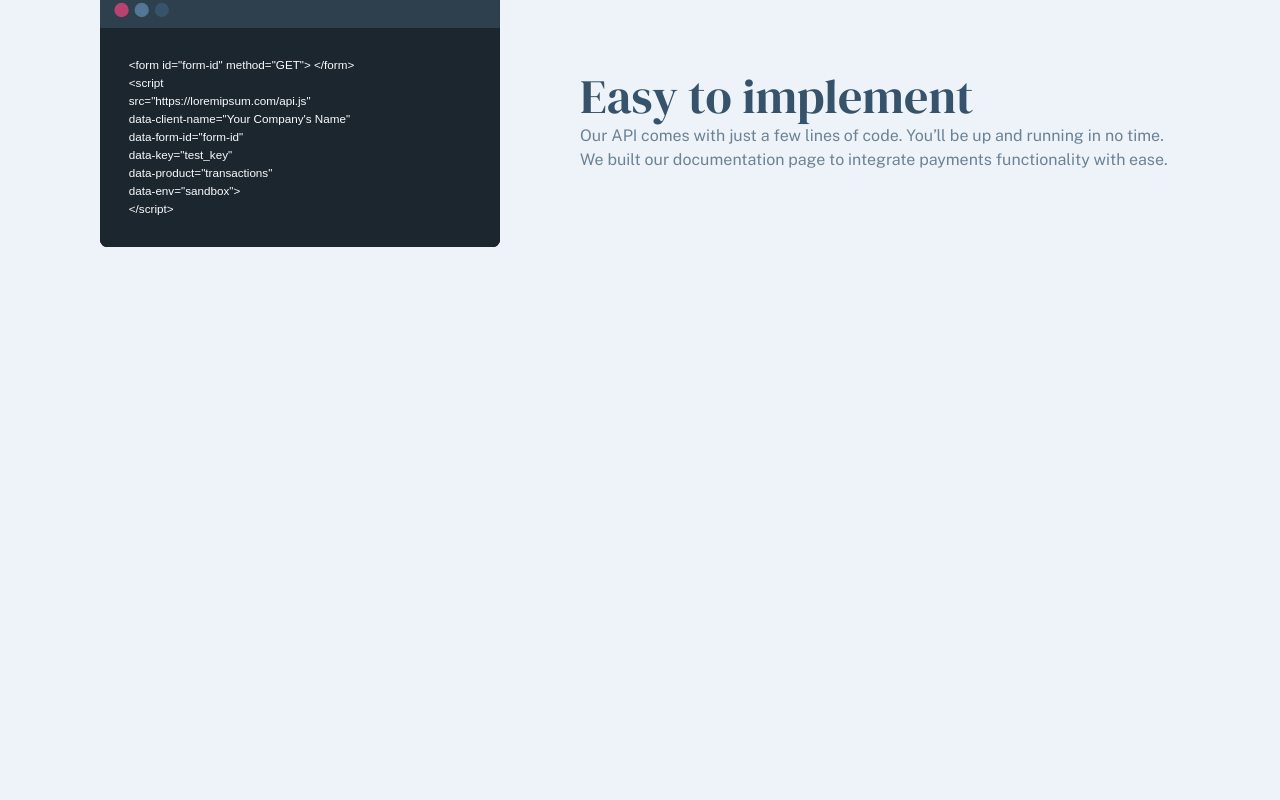
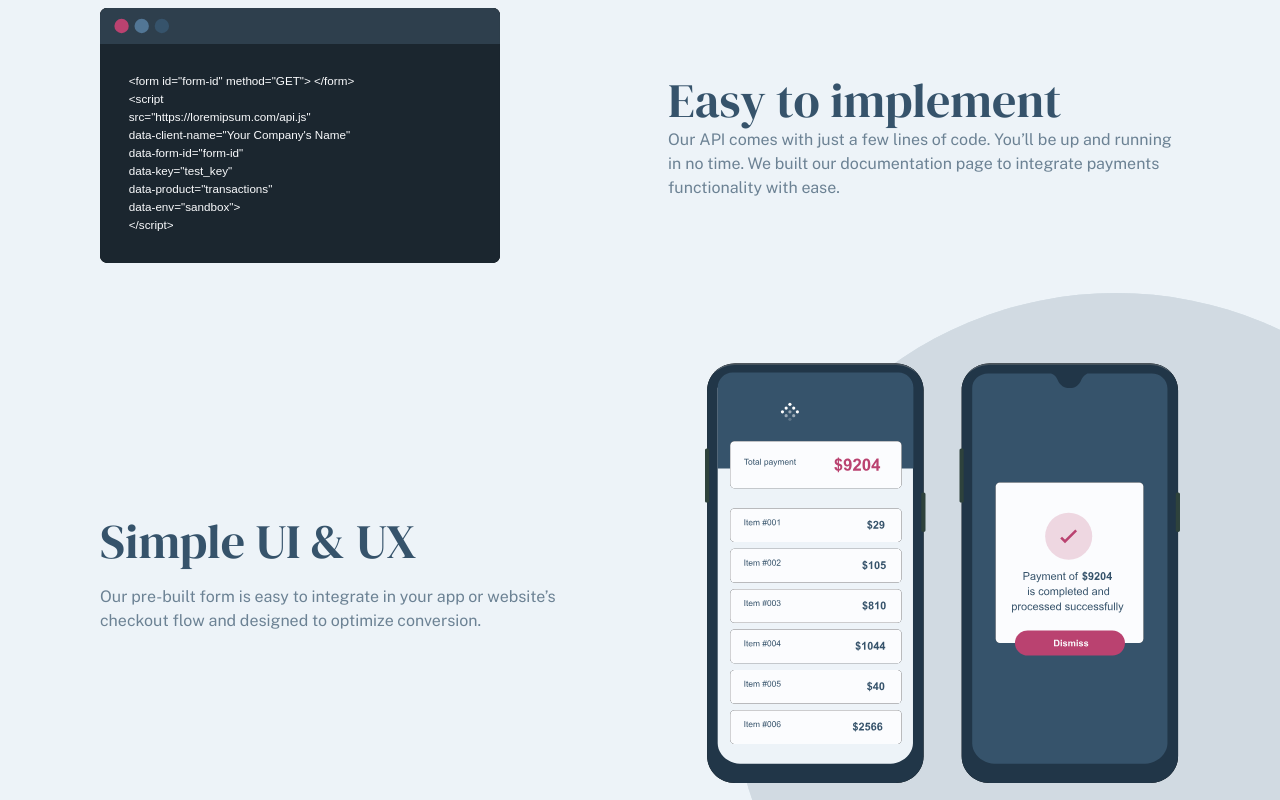
Before and after one commit to d-zucho/payapi, a Next.js app: page / in a window 1280 px wide. Shown: the part 1280-2080 px from the top of the page. Before the commit the page ends 1627 px from the top, so only its background shows below. Built offline with nearby package versions, Linux system fonts and the light colour scheme.

Commit message:
add easy ui section

```diff
--- a/app/page.tsx
+++ b/app/page.tsx
@@ -1,3 +1,4 @@
+import EasyUI from '@/sections/EasyUI'
 import Hero from '@/sections/Hero'
 import Implement from '@/sections/Implement'
 import Partners from '@/sections/Partners'
@@ -8,6 +9,7 @@ export default function Home() {
       <Hero />
       <Partners />
       <Implement />
+      <EasyUI />
     </div>
   )
 }
--- a/components/BgCircle.tsx
+++ b/components/BgCircle.tsx
@@ -1,7 +1,13 @@
+import { cn } from '@/lib/utils'
 import Image from 'next/image'
 import React from 'react'
+import { twMerge } from 'tailwind-merge'
 
-const BgCircle = () => {
+interface Props {
+  classNames?: string
+}
+
+const BgCircle = ({ classNames }: Props) => {
   return (
     <div className=''>
       <Image
@@ -9,7 +15,10 @@ const BgCircle = () => {
         alt='bg'
         width={900}
         height={900}
-        className='absolute -top-1/6 sm:-top-1/6 md:-right-[220px] md:w-[768px] -z-20'
+        className={twMerge(
+          'absolute -top-1/6 sm:-top-1/6 md:-right-[220px] md:w-[768px] -z-20',
+          classNames
+        )}
       />
     </div>
   )
--- a/constants/index.ts
+++ b/constants/index.ts
@@ -6,6 +6,7 @@ import HP from '@/public/shared/desktop/hewlett-packard.svg'
 import Nvidia from '@/public/shared/desktop/nvidia.svg'
 // import ImplementWindow from '@/public/home/desktop/illustration-easy-to-implement.svg'
 import ImplementWindow from '@/public/home/easy-to-implement.svg'
+import UIPhones from '@/public/home/desktop/illustration-simple-ui.svg'
 
 export const NAV_LINKS: TNavlink[] = [
   {
@@ -22,4 +23,13 @@ export const NAV_LINKS: TNavlink[] = [
   },
 ]
 
-export { Tesla, Oracle, Microsoft, Google, HP, Nvidia, ImplementWindow }
+export {
+  Tesla,
+  Oracle,
+  Microsoft,
+  Google,
+  HP,
+  Nvidia,
+  ImplementWindow,
+  UIPhones,
+}
--- /dev/null
+++ b/sections/EasyUI.tsx
@@ -0,0 +1,37 @@
+import BgCircle from '@/components/BgCircle'
+import MaxWidthWrapper from '@/components/MaxWidthWrapper'
+import { UIPhones } from '@/constants'
+import Image from 'next/image'
+
+const EasyUI = () => {
+  return (
+    <section className='mt-20 relative'>
+      <BgCircle classNames='-top-[450px]' />
+      <MaxWidthWrapper>
+        <div
+          id='wrapper'
+          className='flex lg:flex-row flex-col-reverse lg:justify-between gap-10 lg:items-center'
+        >
+          <div className=''>
+            <h2 className='h2 text-my-blue text-center lg:text-left'>
+              Simple UI & UX
+            </h2>
+            <p className='text-my-light-blue text-center lg:text-left mx-auto lg:mx-0 mt-4 max-w-lg'>
+              Our pre-built form is easy to integrate in your app or website’s
+              checkout flow and designed to optimize conversion.{' '}
+            </p>
+          </div>
+          <div className=''>
+            <Image
+              src={UIPhones}
+              alt='Easy UI & UX'
+              className='mx-auto max-lg:w-[350px] w-[475px] lg:mx-0'
+            />
+          </div>
+        </div>
+      </MaxWidthWrapper>
+    </section>
+  )
+}
+
+export default EasyUI
--- a/sections/Implement.tsx
+++ b/sections/Implement.tsx
@@ -7,9 +7,12 @@ const Implement = () => {
   return (
     <section className='my-25'>
       <MaxWidthWrapper>
-        <div id='wrapper' className='lg:flex lg:gap-20 lg:items-center '>
+        <div
+          id='wrapper'
+          className='lg:flex lg:gap-20 lg:items-center lg:justify-between '
+        >
           {/* IMAGE -- START */}
-          <div>
+          <div className=''>
             <Image
               src={ImplementWindow}
               alt='Script'
@@ -22,7 +25,7 @@ const Implement = () => {
             <h2 className='text-my-blue h2 text-center lg:text-left'>
               Easy to implement
             </h2>
-            <p className='text-my-light-blue max-w-prose text-center lg:text-left mx-auto lg:mx-0'>
+            <p className='text-my-light-blue max-w-lg text-center lg:text-left mx-auto lg:mx-0'>
               Our API comes with just a few lines of code. You’ll be up and
               running in no time. We built our documentation page to integrate
               payments functionality with ease.
--- a/sections/Partners.tsx
+++ b/sections/Partners.tsx
@@ -14,7 +14,7 @@ const Partners = () => {
           {/* CONTENT -- START */}
           <div className='flex-1 text-center lg:text-left'>
             <h2 className='text-primary-white h2'>Who we work with</h2>
-            <p className='text-primary-white/70 max-w-prose'>
+            <p className='text-primary-white/70 max-w-prose mt-4 lg:max-w-lg'>
               Today, millions of people around the world have successfully
               connected their accounts to apps they love using our API. We
               provide developers with the tools they need to create easy and
```
Also changed, not shown: public/home/desktop/illustration-simple-ui.svg, public/home/desktop/newesttAsset 1.png (added).
